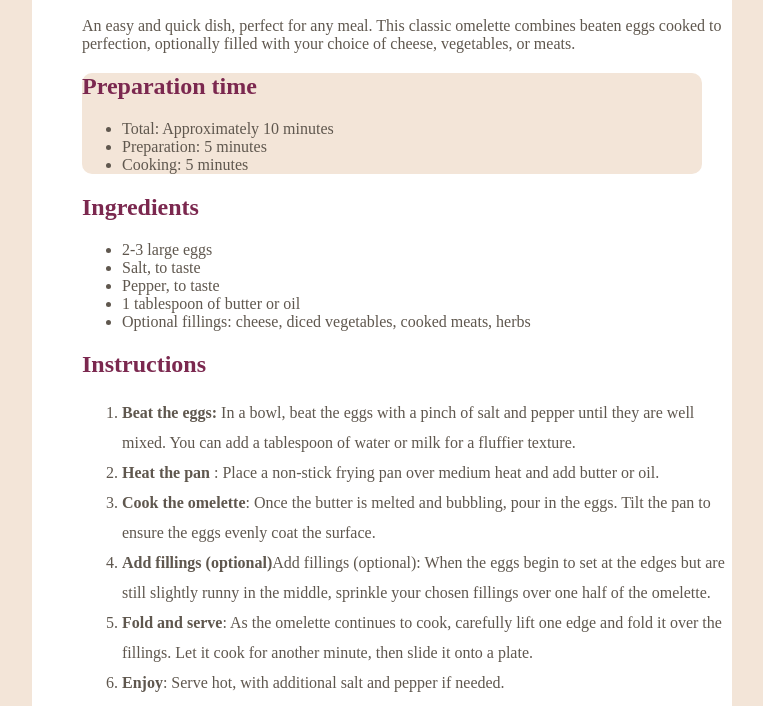
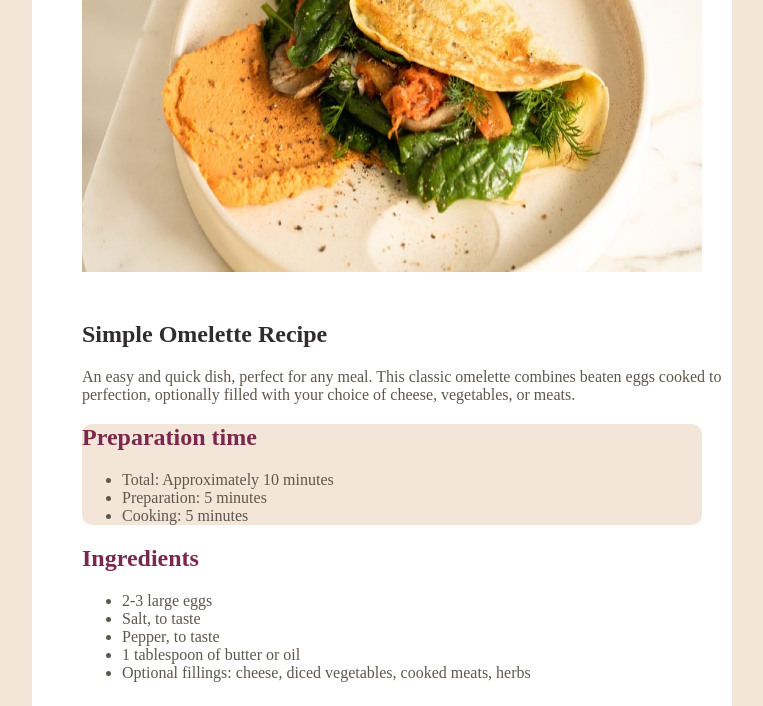
Before and after one commit to Marvelous217/food-recipe, a plain HTML site: page index.html in a window 1280 px wide. Shown: the part 218-924 px from the top of the page, without its empty margins (283-1046 px from the left). Drawn offline with Linux system fonts and the light colour scheme.

Commit message:
update on the index file

```diff
--- a/index.html
+++ b/index.html
@@ -11,7 +11,7 @@
 <body>
   <main>
     <div class="card">
-        <header><h1 class="imgage"><img src="assets/images/image-omelette.jpeg" alt="omelette photo"></h1></header>
+        <header><h1 class="imgage"><img src="image-omelette.jpeg" alt="omelette photo"></h1></header>
         <section class="first">
 
 
```
